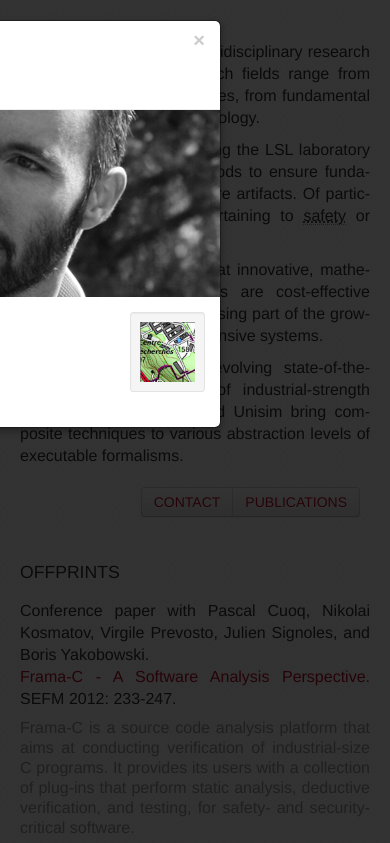
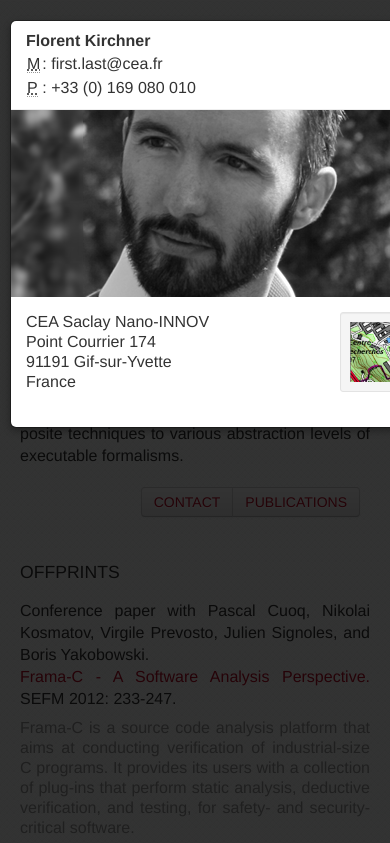
Before and after one commit to fkirchner/Webpage, a PHP site: page / in a window 390 px wide, after a click on "CONTACT". Shown: the top 843 px of the page. Run offline with PHP 8.4, Linux system fonts and the light colour scheme.

Commit message:
Redesign: modal + media queries fix

```diff
--- a/assets/css/style.css
+++ b/assets/css/style.css
@@ -159,6 +159,12 @@ blockquote p {
   margin-left:  -210px;
 }
 
+@media (max-width: 979px) {
+  .modal-medium {
+    margin:     0;
+  }
+}
+
 footer {
   width:        165px;
   height:       50px;
```
